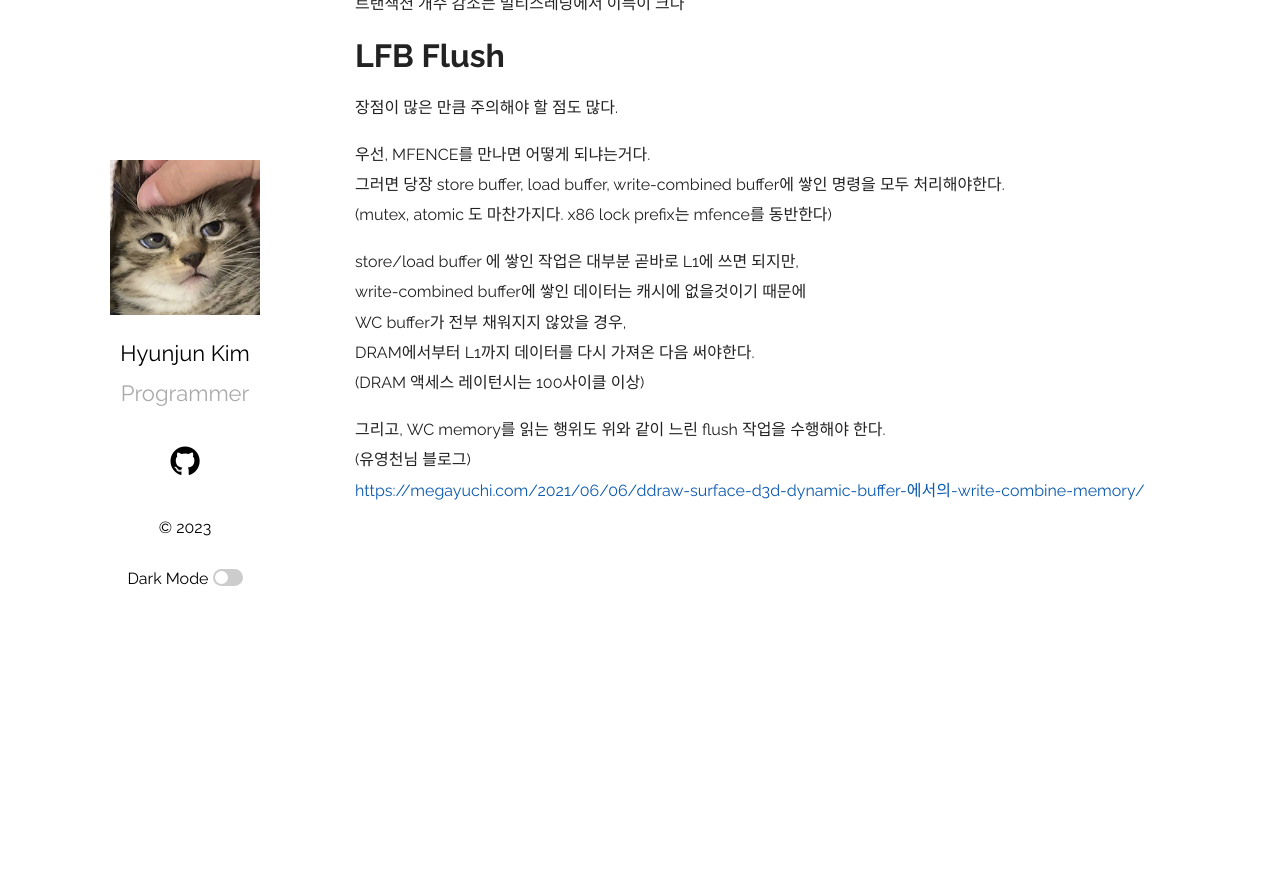
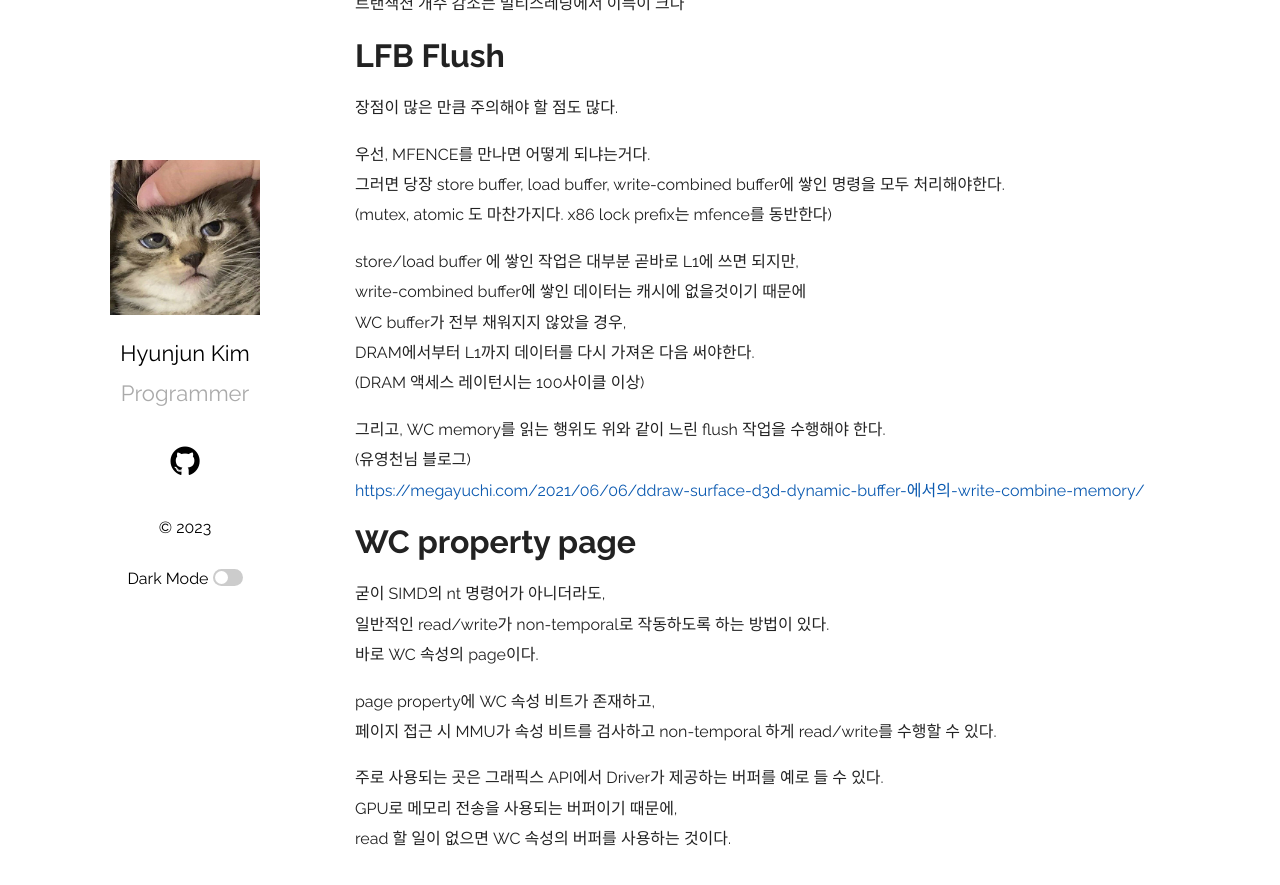
Before and after one commit to Ria9993/Ria9993.github.io, a Jekyll site: the page built from _posts/2023-07-30-non-temporal-hint.md, in a window 1280 px wide and 900 px high, scrolled down 2158 px. Shown: the top 885 px of the window. Built offline with Jekyll 4.4.1, drawn with Linux system fonts in a browser that asks for light colours; comment, search, counter and statistics services are not loaded; before the commit the page ends 2709 px from its top, so only the background shows below that.

Commit message:
Update and rename 2023-07-03-non-temporal-hint.md to 2023-07-30-non-temporal-hint.md

```diff
--- a/_posts/2023-07-03-non-temporal-hint.md
+++ b/_posts/2023-07-30-non-temporal-hint.md
@@ -98,3 +98,15 @@ DRAM에서부터 L1까지 데이터를 다시 가져온 다음 써야한다.
 그리고, WC memory를 읽는 행위도 위와 같이 느린 flush 작업을 수행해야 한다.
 (유영천님 블로그)
 [https://megayuchi.com/2021/06/06/ddraw-surface-d3d-dynamic-buffer-에서의-write-combine-memory/](https://megayuchi.com/2021/06/06/ddraw-surface-d3d-dynamic-buffer-%EC%97%90%EC%84%9C%EC%9D%98-write-combine-memory/)
+
+# WC property page
+굳이 SIMD의 nt 명령어가 아니더라도,
+일반적인 read/write가 non-temporal로 작동하도록 하는 방법이 있다.
+바로 WC 속성의 page이다.
+
+page property에 WC 속성 비트가 존재하고,
+페이지 접근 시 MMU가 속성 비트를 검사하고 non-temporal 하게 read/write를 수행할 수 있다.
+
+주로 사용되는 곳은 그래픽스 API에서 Driver가 제공하는 버퍼를 예로 들 수 있다.
+GPU로 메모리 전송을 사용되는 버퍼이기 때문에,
+read 할 일이 없으면 WC 속성의 버퍼를 사용하는 것이다.
```
